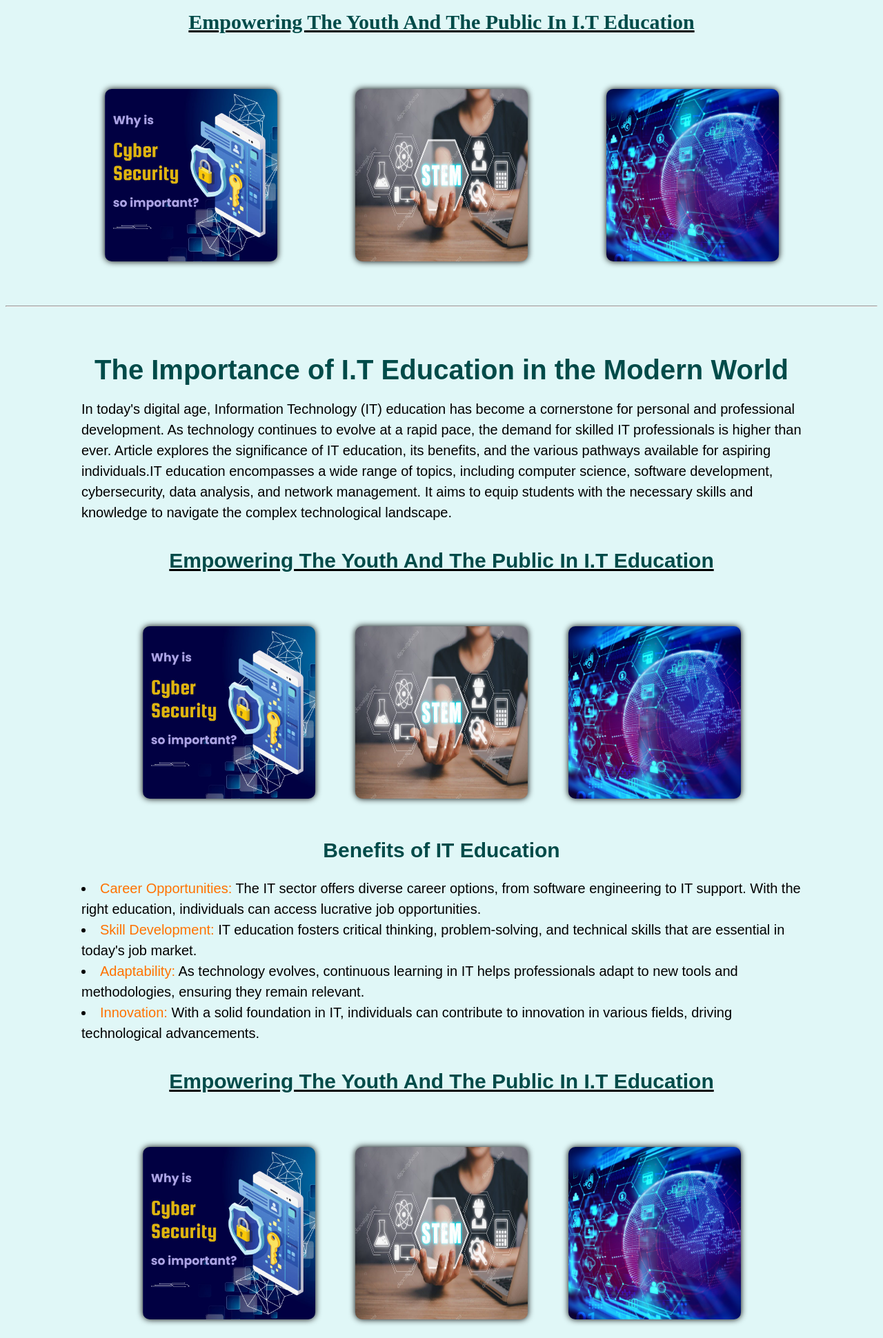
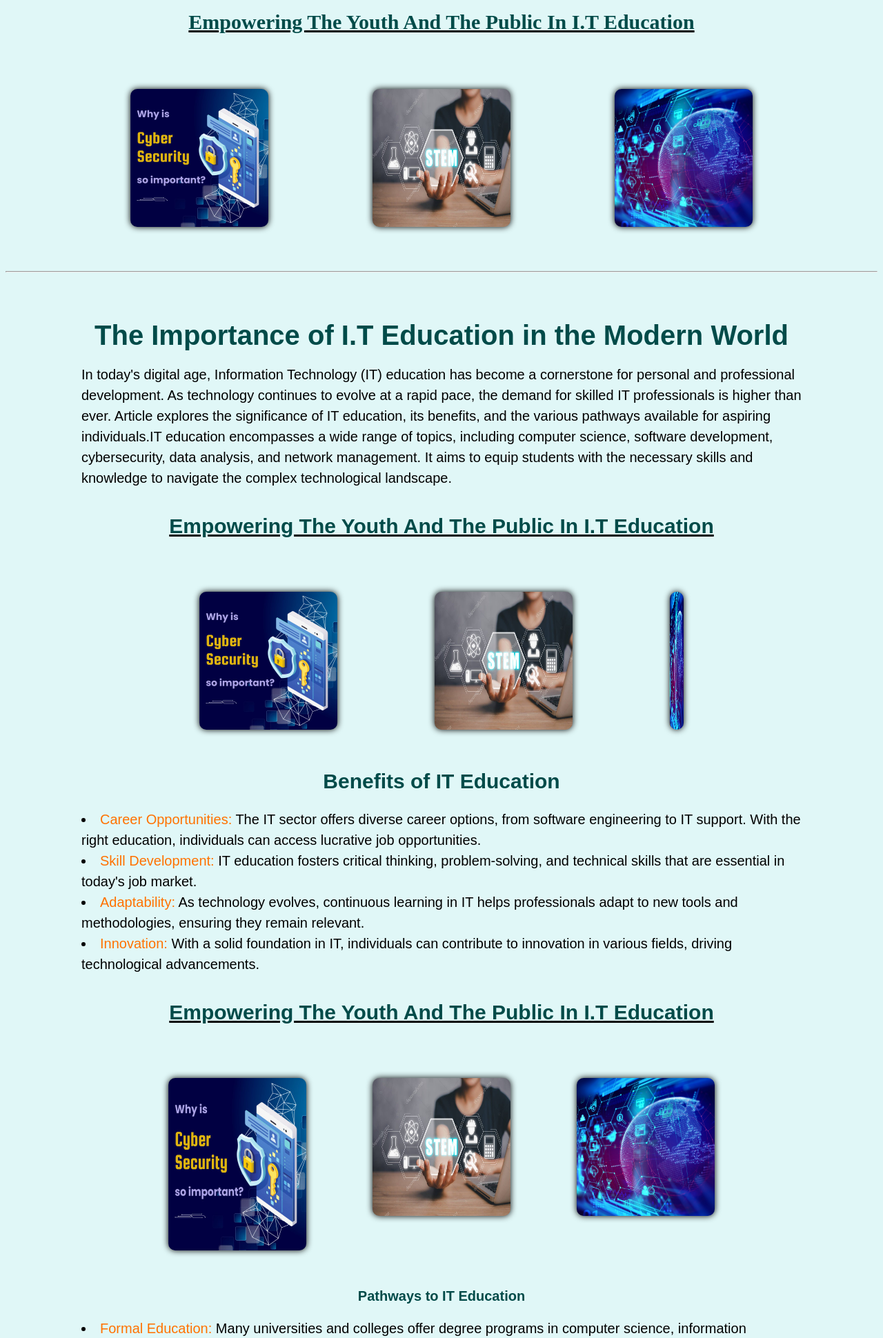
Before and after one commit to DesceInnovations/It-Education, a plain HTML site: page index.html in a window 1280 px wide. Shown: the part 800-2740 px from the top of the page at 69% size. Drawn offline with Linux system fonts and the light colour scheme.

Commit message:
Update index.html

```diff
--- a/index.html
+++ b/index.html
@@ -47,15 +47,15 @@
             <div class="flex-container">
                 <!--img1-->
                 <div class="img1">
-                 <img src="img\why.jfif" width="250px" height="250px" style="background-color: #ff7200; padding-left: 0px;     box-shadow: 0 0 10px black; border-radius: 10PX; border: #ff7200;"  >
+                 <img src="img\why.jfif" width="200px" height="200px" style="background-color: #ff7200; padding-left: 0px;     box-shadow: 0 0 10px black; border-radius: 10PX; border: #ff7200;"  >
                 </div>
                 <!--img2-->
                 <div class="img1">
-                 <img src="img/stem.jpg" width="250px" height="250px" style="background-color: #ff7200;     box-shadow: 0 0 10px black; border-radius: 10PX; border: #ff7200;">
+                 <img src="img/stem.jpg" width="200px" height="200px" style="background-color: #ff7200;     box-shadow: 0 0 10px black; border-radius: 10PX; border: #ff7200;">
                 </div>
                 <!--img3-->
                 <div class="img1">
-                    <img src="img/c5.png" width="250px" height="250px" style="background-color: #ff7200;     box-shadow: 0 0 10px black; border-radius: 10PX; border: #ff7200;">
+                    <img src="img/c5.png" width="200px" height="200px" style="background-color: #ff7200;     box-shadow: 0 0 10px black; border-radius: 10PX; border: #ff7200;">
                 </div>
             </div>
         </div>
@@ -83,15 +83,15 @@
                     <div class="flex-container">
                         <!--img1-->
                         <div class="img1">
-                         <img src="img\why.jfif" width="250px" height="250px" style="background-color: #ff7200; padding-left: 0px;     box-shadow: 0 0 10px black; border-radius: 10PX; border: #ff7200;"  >
+                         <img src="img\why.jfif" width="200px" height="200px" style="background-color: #ff7200; padding-left: 0px;     box-shadow: 0 0 10px black; border-radius: 10PX; border: #ff7200;"  >
                         </div>
                         <!--img2-->
                         <div class="img1">
-                         <img src="img/stem.jpg" width="250px" height="250px" style="background-color: #ff7200;     box-shadow: 0 0 10px black; border-radius: 10PX; border: #ff7200;">
+                         <img src="img/stem.jpg" width="200px" height="200px" style="background-color: #ff7200;     box-shadow: 0 0 10px black; border-radius: 10PX; border: #ff7200;">
                         </div>
                         <!--img3-->
                         <div class="img1">
-                            <img src="img/c5.png" width="250px" height="250px" style="background-color: #ff7200;     box-shadow: 0 0 10px black; border-radius: 10PX; border: #ff7200;">
+                            <img src="img/c5.png" width="20px" height="200px" style="background-color: #ff7200;     box-shadow: 0 0 10px black; border-radius: 10PX; border: #ff7200;">
                         </div>
                     </div>
                 </div>
@@ -118,15 +118,15 @@
                     <div class="flex-container">
                         <!--img1-->
                         <div class="img1">
-                         <img src="img\why.jfif" width="250px" height="250px" style="background-color: #ff7200; padding-left: 0px;     box-shadow: 0 0 10px black; border-radius: 10PX; border: #ff7200;"  >
+                         <img src="img\why.jfif" width="200px" height="250px" style="background-color: #ff7200; padding-left: 0px;     box-shadow: 0 0 10px black; border-radius: 10PX; border: #ff7200;"  >
                         </div>
                         <!--img2-->
                         <div class="img1">
-                         <img src="img/stem.jpg" width="250px" height="250px" style="background-color: #ff7200;     box-shadow: 0 0 10px black; border-radius: 10PX; border: #ff7200;">
+                         <img src="img/stem.jpg" width="200px" height="200px" style="background-color: #ff7200;     box-shadow: 0 0 10px black; border-radius: 10PX; border: #ff7200;">
                         </div>
                         <!--img3-->
                         <div class="img1">
-                            <img src="img/c5.png" width="250px" height="250px" style="background-color: #ff7200;     box-shadow: 0 0 10px black; border-radius: 10PX; border: #ff7200;">
+                            <img src="img/c5.png" width="200px" height="200px" style="background-color: #ff7200;     box-shadow: 0 0 10px black; border-radius: 10PX; border: #ff7200;">
                         </div>
                     </div>
                 </div>
@@ -153,15 +153,15 @@
                     <div class="flex-container">
                         <!--img1-->
                         <div class="img1">
-                         <img src="img\why.jfif" width="250px" height="250px" style="background-color: #ff7200; padding-left: 0px;     box-shadow: 0 0 10px black; border-radius: 10PX; border: #ff7200;"  >
+                         <img src="img\why.jfif" width="200px" height="200px" style="background-color: #ff7200; padding-left: 0px;     box-shadow: 0 0 10px black; border-radius: 10PX; border: #ff7200;"  >
                         </div>
                         <!--img2-->
                         <div class="img1">
-                         <img src="img/stem.jpg" width="250px" height="250px" style="background-color: #ff7200;     box-shadow: 0 0 10px black; border-radius: 10PX; border: #ff7200;">
+                         <img src="img/stem.jpg" width="200px" height="200px" style="background-color: #ff7200;     box-shadow: 0 0 10px black; border-radius: 10PX; border: #ff7200;">
                         </div>
                         <!--img3-->
                         <div class="img1">
-                            <img src="img/c5.png" width="250px" height="250px" style="background-color: #ff7200;     box-shadow: 0 0 10px black; border-radius: 10PX; border: #ff7200;">
+                            <img src="img/c5.png" width="200px" height="200px" style="background-color: #ff7200;     box-shadow: 0 0 10px black; border-radius: 10PX; border: #ff7200;">
                         </div>
                     </div>
                 </div>
@@ -223,15 +223,15 @@
                                 <div class="flex-container">
                                     <!--img1-->
                                     <div class="img1">
-                                     <img src="img\why.jfif" width="250px" height="250px" style="background-color: #ff7200; padding-left: 0px;     box-shadow: 0 0 10px black; border-radius: 10PX; border: #ff7200;"  >
+                                     <img src="img\why.jfif" width="200px" height="200px" style="background-color: #ff7200; padding-left: 0px;     box-shadow: 0 0 10px black; border-radius: 10PX; border: #ff7200;"  >
                                     </div>
                                     <!--img2-->
                                     <div class="img1">
-                                     <img src="img/stem.jpg" width="250px" height="250px" style="background-color: #ff7200;     box-shadow: 0 0 10px black; border-radius: 10PX; border: #ff7200;">
+                                     <img src="img/stem.jpg" width="200px" height="200px" style="background-color: #ff7200;     box-shadow: 0 0 10px black; border-radius: 10PX; border: #ff7200;">
                                     </div>
                                     <!--img3-->
                                     <div class="img1">
-                                        <img src="img/c5.png" width="250px" height="250px" style="background-color: #ff7200;     box-shadow: 0 0 10px black; border-radius: 10PX; border: #ff7200;">
+                                        <img src="img/c5.png" width="200px" height="200px" style="background-color: #ff7200;     box-shadow: 0 0 10px black; border-radius: 10PX; border: #ff7200;">
                                     </div>
                                 </div>
                             </div>
```
